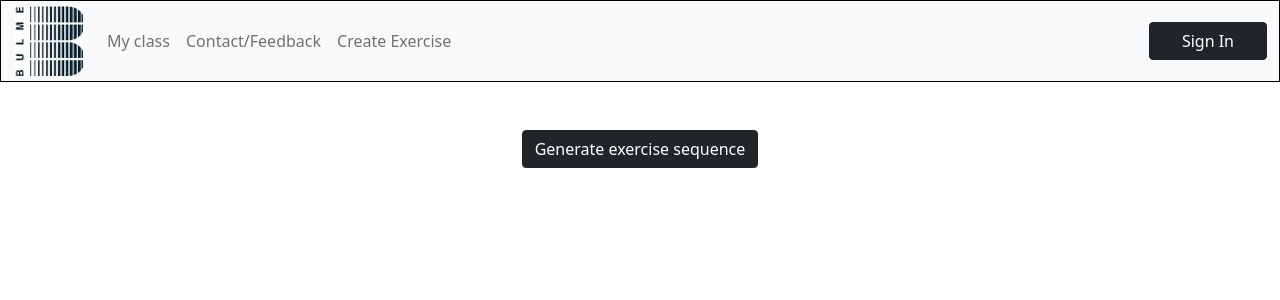
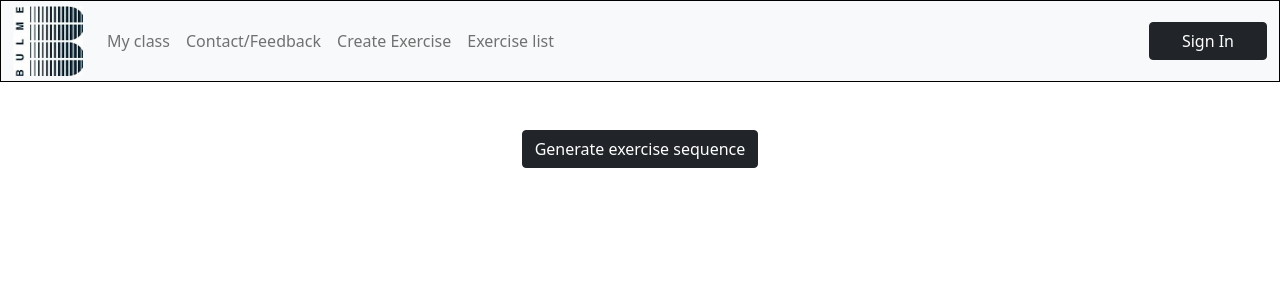
Before and after one commit to BubuBiB00/StayingAlive, a Django app: page / in a window 1280 px wide. Shown: the top 300 px of the page. Run offline with Django 4.2, Linux system fonts and the light colour scheme.

Commit message:
added exercise list

```diff
--- a/StayingAlive/SAapp/templates/SAapp/base.html
+++ b/StayingAlive/SAapp/templates/SAapp/base.html
@@ -26,6 +26,7 @@
             <a class="nav-link" href="#">My class</a>
             <a class="nav-link" href="#">Contact/Feedback</a>
             <a class="nav-link" href="/upload">Create Exercise</a>
+            <a class="nav-link" href="/exercise_list">Exercise list</a>
           </div>
         </div>
         <a class="btn btn-dark" role="button" href="/login" style="padding-left: 2em; padding-right: 2em;">Sign In</a>
--- a/StayingAlive/SAapp/urls.py
+++ b/StayingAlive/SAapp/urls.py
@@ -5,4 +5,5 @@ from . import views
 urlpatterns = [
     path("", views.IndexView, name="index"),
     path("upload/", views.UploadExerciseView, name="upload"),
-    path("exercise_sequence/", views.ExerciseSequenceView, name="exercise_sequence")]
+    path("exercise_sequence/", views.ExerciseSequenceView, name="exercise_sequence"),
+    path("exercise_list/", views.ExerciseSequenceView, name="exercise_list")]
--- a/StayingAlive/SAapp/views.py
+++ b/StayingAlive/SAapp/views.py
@@ -37,7 +37,7 @@ def UploadExerciseView(request):
 def ExerciseSequenceView(request):
     sequence_length = 5
     training = []
-    template = loader.get_template('SAapp/exercise.html')
+    template = loader.get_template('SAapp/exercise_sequence.html')
 
     all_exercises = Exercise.objects.all()
 
@@ -47,3 +47,17 @@ def ExerciseSequenceView(request):
 
     context = { "exercise_sequence" : training}
     return HttpResponse(template.render(context, request))
+
+
+def ExerciseSequenceView(request):
+    template = loader.get_template('SAapp/exercise_list.html')
+    exercise_list = []
+
+    all_exercises = Exercise.objects.all()
+
+    for i in all_exercises:
+        index = randint(0,len(all_exercises)-1)
+        exercise_list.append(all_exercises[index])
+
+    context = { "exercise_list" : exercise_list}
+    return HttpResponse(template.render(context, request))
```
Also changed, not shown: StayingAlive/SAapp/templates/SAapp/exercise_list.html (added, +15 -0 lines), StayingAlive/SAapp/templates/SAapp/exercise_sequence.html (renamed from StayingAlive/SAapp/templates/SAapp/exercise.html).
